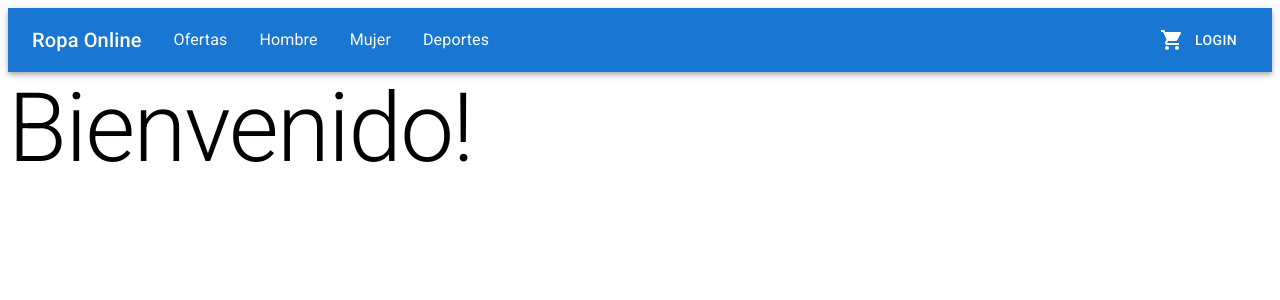
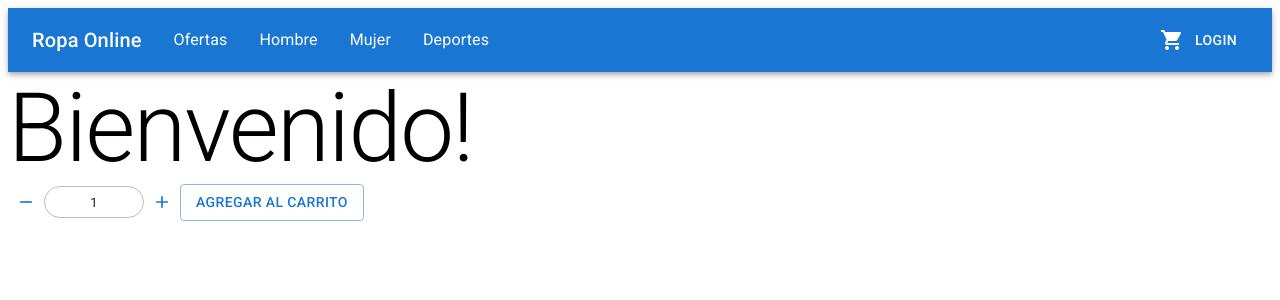
Before and after one commit to seugenio2022/comision_25470_app, a React (Create React App) app: page / in a window 1280 px wide. Shown: the top 300 px of the page. Built offline with nearby package versions, Linux system fonts and the light colour scheme.

Commit message:
desafio 4 clase 5

```diff
--- /dev/null
+++ b/src/components/ItemCount.js
@@ -0,0 +1,35 @@
+import React, { useState } from 'react'
+import { Button, Chip, IconButton } from '@mui/material';
+import AddIcon from '@mui/icons-material/Add';
+import RemoveIcon from '@mui/icons-material/Remove';
+
+export default function ItemCount(props) {
+	const [cant, setCant] = useState(props.initial);
+
+	const handleAdd = () => {
+		if (cant < props.stock) {
+			setCant(cant + 1);
+		}
+	};
+
+	const handleRemove = () => {
+		if (cant > 1) {
+			setCant(cant - 1);
+		}
+	};
+
+	return (
+		<>
+			<IconButton color="primary" onClick={handleRemove}>
+				<RemoveIcon fontSize="small" />
+			</IconButton>
+			<Chip label={cant} size="large" variant="outlined"
+				style={{ 'width': '100px' }} />
+			<IconButton color="primary" onClick={handleAdd}>
+				<AddIcon fontSize="small" />
+			</IconButton>
+			<Button variant="outlined">Agregar al carrito</Button>
+		</>
+
+	)
+}
--- a/src/components/ItemListContainer.js
+++ b/src/components/ItemListContainer.js
@@ -1,9 +1,16 @@
 import Typography from '@mui/material/Typography';
+import ItemCount from './ItemCount';
 
 export default function ItemListContainer(props) {
+	const handleOnAdd = () => { }
+
 	return (
-		<Typography variant="h1" component="h2">
-			{props.message}
-		</Typography>
+		<>
+			<Typography variant="h1" component="h2">
+				{props.message}
+			</Typography>
+			<ItemCount initial={1} stock={5} onAdd={handleOnAdd} />
+		</>
+
 	)
 }
```
